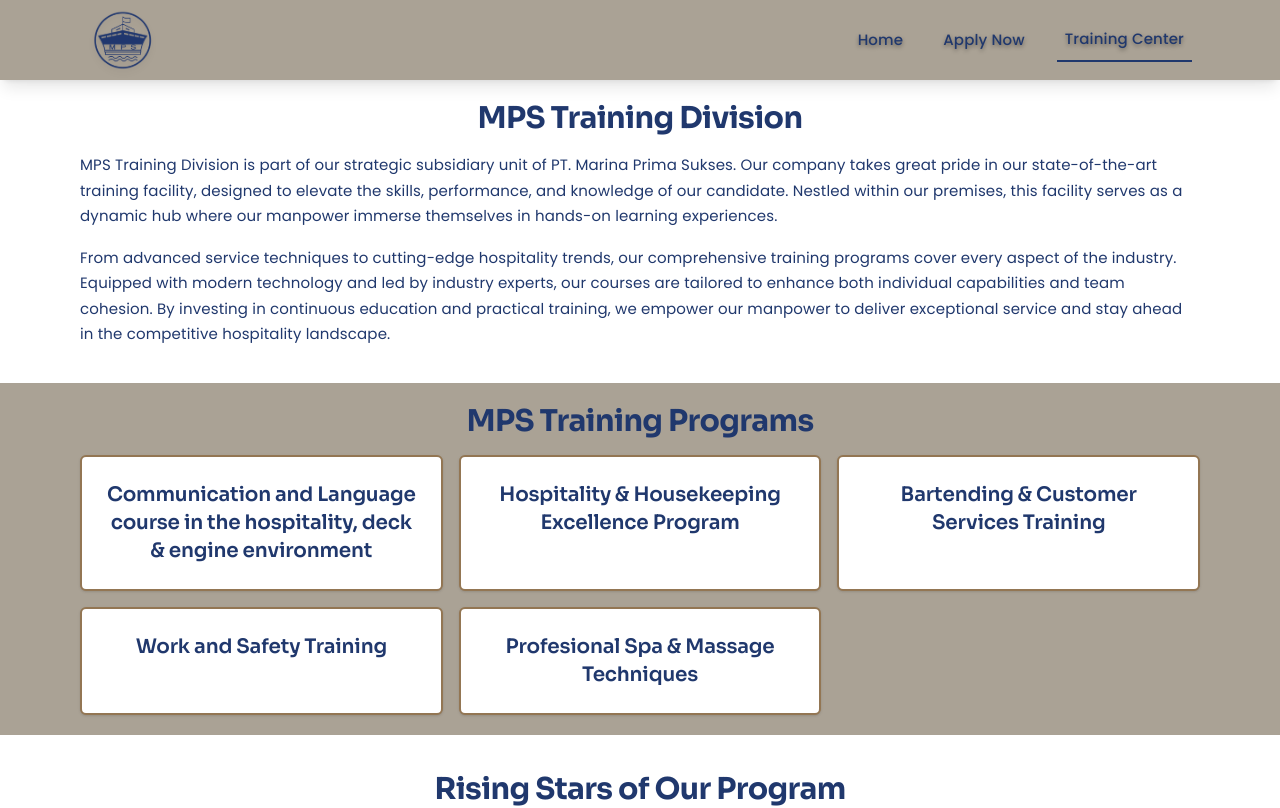
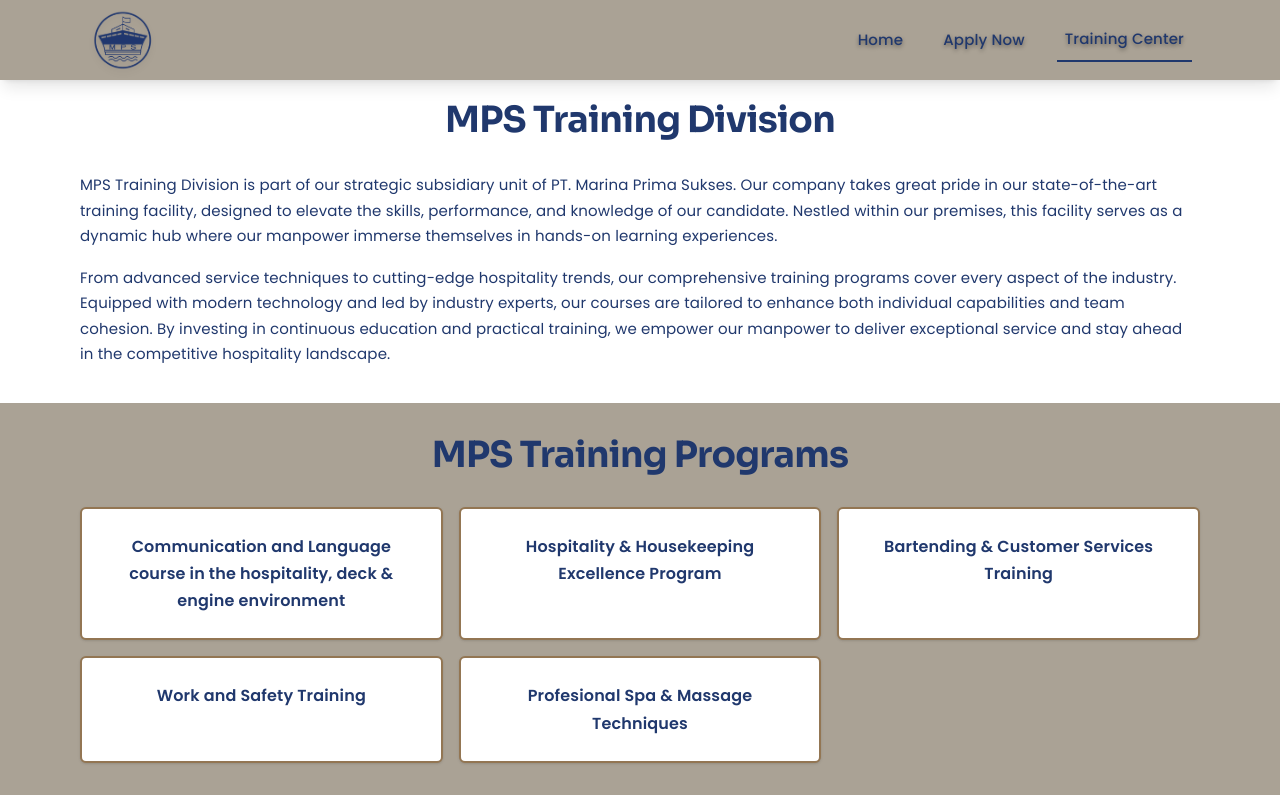
Before and after one commit to jonfry1175/ccc, a Next.js app: page /training-center in a window 1280 px wide. Shown: the top 808 px of the page. Built offline with nearby package versions, Linux system fonts and the light colour scheme.

Commit message:
feat:fix resolution image and title

```diff
--- a/src/components/atoms/CarouselImage/index.tsx
+++ b/src/components/atoms/CarouselImage/index.tsx
@@ -53,7 +53,7 @@
               <Dialog>
                 <DialogTrigger asChild>
                   <div className="bg-customBlack2 rounded-lg overflow-hidden cursor-pointer">
-                    <div className="relative h-[150px] md:h-[600px]">
+                    <div className="relative h-[150px] md:h-[400px]">
                       <Image
                         src={image.src || "/placeholder.svg"}
                         alt={image.alt || "placeholder"}
--- a/src/components/organism/TrainingPage/index.tsx
+++ b/src/components/organism/TrainingPage/index.tsx
@@ -36,7 +36,7 @@
 
       <section className="bg-white py-5 text-color1">
         <div className="max-w-6xl mx-auto space-y-4 px-4">
-          <h1 className="text-3xl text-center font-bold">
+          <h1 className="text-4xl text-center font-bold mb-8">
             MPS Training Division
           </h1>
           <p>
@@ -60,9 +60,9 @@
         </div>
       </section>
 
-      <section className="bg-color4 mt-4 mb-4 py-5 text-color1">
+      <section className="bg-color4 mt-4 mb-4 py-8   text-color1">
         <div className="max-w-6xl mx-auto space-y-4 px-4">
-          <h1 className="text-3xl font-bold text-center">
+          <h1 className="text-4xl font-bold text-center mb-8">
             MPS Training Programs
           </h1>
           <div className="grid grid-cols-1 md:grid-cols-2 lg:grid-cols-3 gap-4">
@@ -72,9 +72,9 @@
                 className="space-y-4 text-center border-2 rounded-md hover:shadow-lg transition-all duration-300 transform hover:-translate-y-2"
               >
                 <CardContent className="px-6 pt-6 space-y-4 text-center">
-                  <h2 className="text-xl font-semibold text-color1">
+                  <p className="text-[16px] font-semibold text-color1">
                     {service.title}
-                  </h2>
+                  </p>
                 </CardContent>
               </Card>
             ))}
@@ -84,7 +84,7 @@
 
       <section className="bg-white mt-4 mb-4 py-5 text-color1">
         <div className="max-w-6xl mx-auto space-y-4 px-4">
-          <h1 className="text-3xl text-center font-bold">
+          <h1 className="text-4xl text-center font-bold">
             Rising Stars of Our Program
           </h1>
           <CarouselComponent
```
